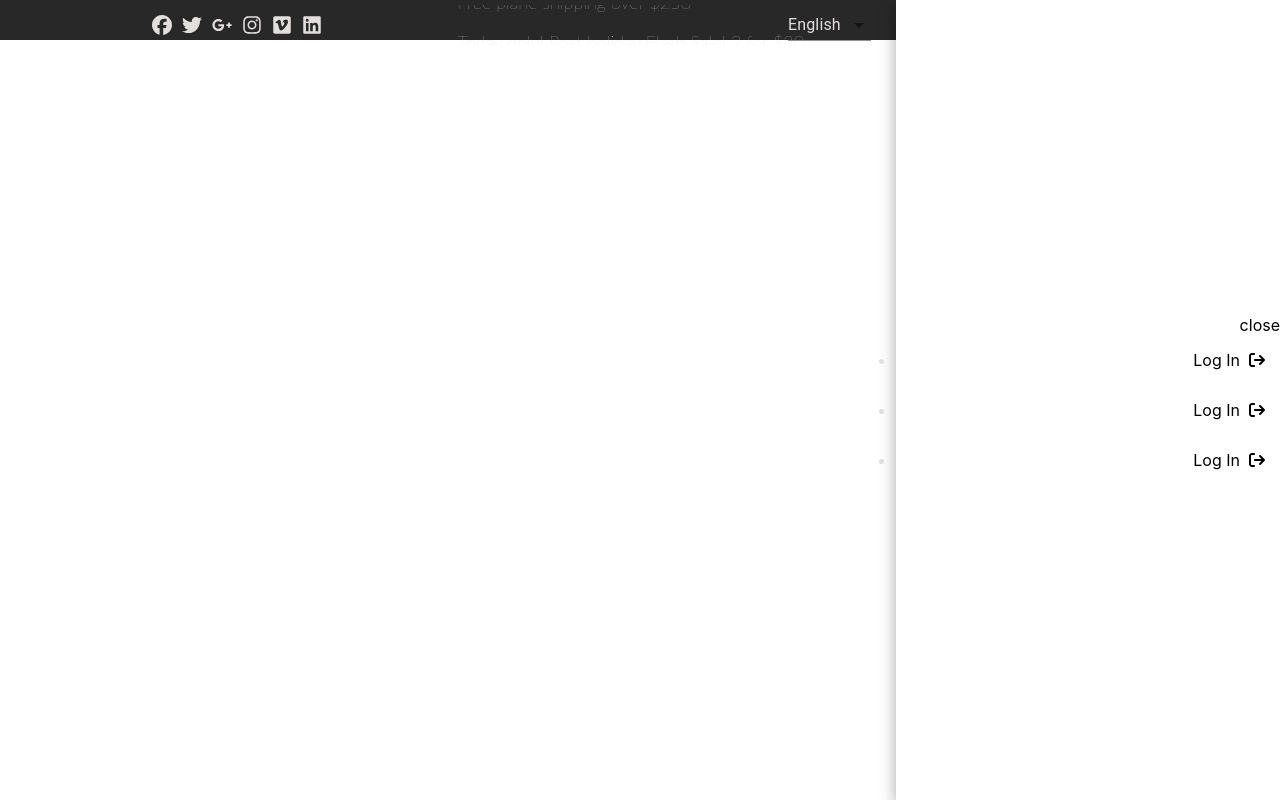
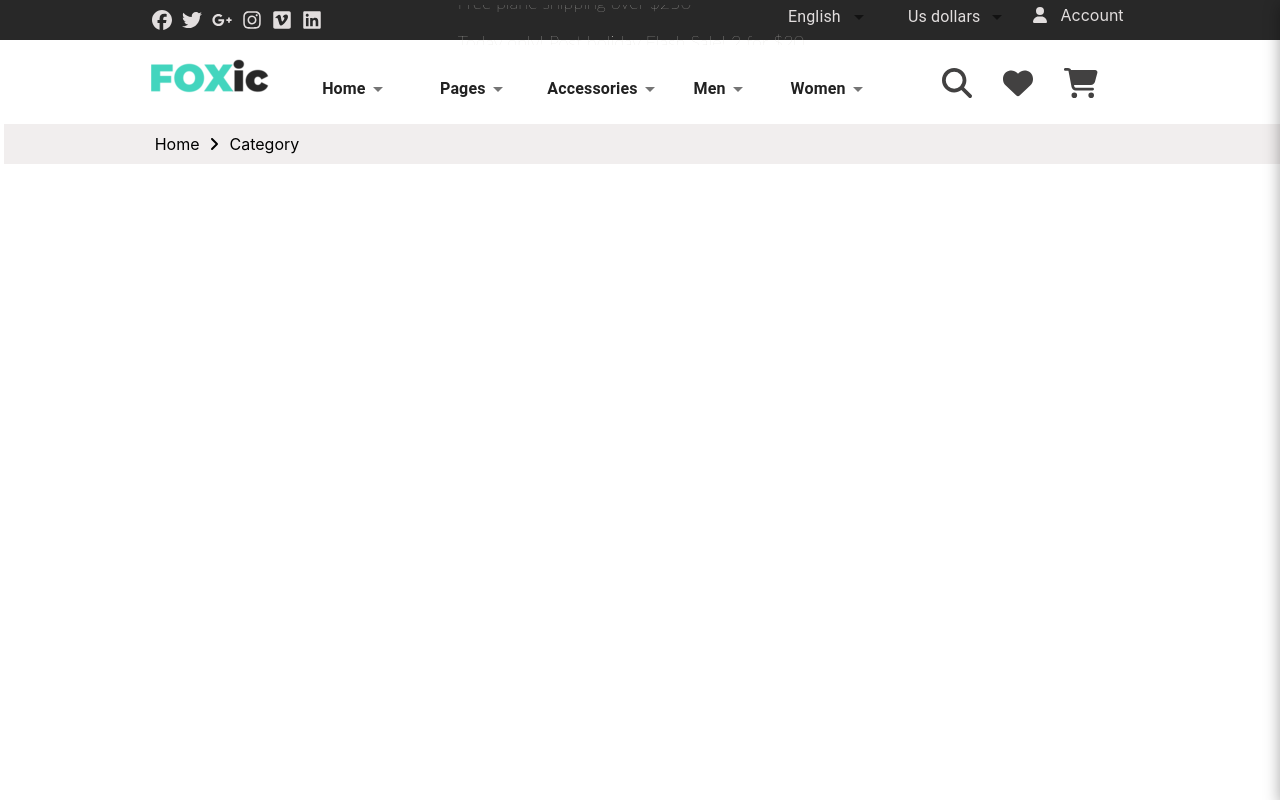
Before and after one commit to AhirwarTarun27/E-commerce-project, a React (Create React App) app in the folder Frontend/: page / in a window 1280 px wide. Built offline with nearby package versions, Linux system fonts and the light colour scheme.

Commit message:
navbar completed

```diff
--- a/Frontend/src/Pages/Header/Header.css
+++ b/Frontend/src/Pages/Header/Header.css
@@ -23,7 +23,7 @@ body {
 .dropDownSection{
   display: flex;
   justify-content: space-between;
-  margin-top: .5vh;
+  margin-top: -0.5vh;
 }
 
 .accountBtn{
@@ -57,8 +57,12 @@ body {
   transition: 350ms;
 }
 
+.navContentBox{
+  margin-top: -50vh;
+}
+
 .textLink{
-  color: black;
+  color: rgb(75, 75, 75);
   text-decoration: none;
   transition: color 0.3s ease-in-out;
 }
@@ -69,10 +73,31 @@ body {
 
 .sidebarItem{
   text-decoration: none;
-  color: black;
+  color: rgb(75, 75, 75);
   padding: 15px;
+  font-weight: bold;
+  list-style-type: none;
 }
 
+.ulStyle{
+  padding: 0px 80px ;
+  margin-top: 40px;
+}
+.ulStyle li{
+  padding: 20px;
+  border-bottom: 1px solid #e2dede;
+}
+
+.closeBtn{
+  margin: 50px 90px;
+  color: rgb(75, 75, 75);;
+  top: 0;
+
+  right: 20px;
+  padding: 10px;
+  cursor: pointer;
+  font-weight: bold;
+}
 
 
 /* Media screen css */
@@ -98,7 +123,7 @@ body {
 .iconBox{
   float: left;
   margin-left: 10px;
-  margin-top: 10px;
+  margin-top: 5px;
 }
 
 .icon{
@@ -281,3 +306,73 @@ body {
     transform: translate3d(0, -25%, 0);
   } */
 }
+
+/* center container css */
+.lowerContainer{
+  width: 77%;
+  margin: auto;
+}
+
+.blackText{
+  color: black;
+  font-weight: bold !important;
+  transition: color 0.3s ease-in-out;
+}
+
+.blackText:hover{
+  color: #24A8AA!important;
+}
+
+/* Second navbar section css............ */
+
+.secNavSection{
+  display: flex;
+  justify-content: space-between;
+  align-items: center;
+  margin-top: 10px;
+}
+
+.foxicLogo{
+  padding: 1vh 0;
+  cursor: pointer;
+}
+
+.containerSelectBtn{
+  display: flex;
+  justify-content: space-between;
+  align-items: center;
+  margin-top: 10px;
+}
+
+/* rightIconBox style */
+.grayColor{
+  color: rgb(66, 65, 65)!important;
+  transition: color 0.3s ease-in-out;
+}
+
+.grayColor:hover{
+  color: #24A8AA!important;
+}
+
+.iconStyle{
+  font-size: 30px;
+  margin-right: 31px;
+  cursor: pointer;
+}
+
+.endNavSection{
+  display: flex;
+  background-color: #f1eeee;
+  width: 100vw;
+  position: relative;
+  left: -11.5vw;
+  padding: 10px;
+  align-items: center;
+  gap: 10px;
+  z-index: -1;
+}
+
+.endNavSection> span:nth-child(1){
+  margin-left: 11vw;
+
+}
--- a/Frontend/src/Pages/Header/Header.tsx
+++ b/Frontend/src/Pages/Header/Header.tsx
@@ -8,15 +8,22 @@ import {
   faVimeo,
   faLinkedin,
 } from "@fortawesome/free-brands-svg-icons";
-import { faUser } from "@fortawesome/free-solid-svg-icons";
+import {
+  faUser,
+  faSearch,
+  faShoppingCart,
+  faHeart,
+  faAngleRight,
+} from "@fortawesome/free-solid-svg-icons";
 import { IconProp } from "@fortawesome/fontawesome-svg-core";
-import { Box, FormControl, NativeSelect } from "@mui/material";
+import { Box, FormControl, NativeSelect, TextField } from "@mui/material";
 import { useState } from "react";
 import { sidebarData } from "./sidebarData";
 import { Link } from "react-router-dom";
+import { Container } from "@mui/system";
 
 export const Header: React.FC = () => {
-  const [sideBar, setSideBar] = useState(false);
+  const [sideBar, setSideBar] = useState(true);
 
   const showSideBar = () => setSideBar(!sideBar);
   return (
@@ -57,6 +64,7 @@ export const Header: React.FC = () => {
                 inputProps={{
                   id: "uncontrolled-native",
                 }}
+                disableUnderline
                 className="textColor"
               >
                 <option className="textColor" value={"English"}>
@@ -82,6 +90,7 @@ export const Header: React.FC = () => {
                 inputProps={{
                   id: "uncontrolled-native",
                 }}
+                disableUnderline
                 className="textColor"
               >
                 <option className="textColor" value={"Us dollars"}>
@@ -96,7 +105,7 @@ export const Header: React.FC = () => {
               </NativeSelect>
             </FormControl>
           </Box>
-          <Box sx={{ width: 120 }}>
+          <Box onClick={showSideBar} sx={{ width: 120 }}>
             <span className="textColor accountBtn">
               <FontAwesomeIcon icon={faUser as IconProp} />
               &nbsp;&nbsp; Account
@@ -108,8 +117,11 @@ export const Header: React.FC = () => {
         className={sideBar ? "nav-menu active" : "nav-menu"}
         sx={{ width: "30%" }}
       >
-        <span onClick={showSideBar}>close</span>
-        <ul>
+        <div className="navContentBox">
+          <span className="closeBtn" onClick={showSideBar}>
+            Close
+          </span>
+          <ul className="ulStyle">
             {sidebarData.map((item, index) => {
               return (
                 <li key={index} className={item.cName}>
@@ -122,7 +134,175 @@ export const Header: React.FC = () => {
               );
             })}
           </ul>
+        </div>
       </Box>
+      <div className="lowerContainer">
+        <Box className="secNavSection">
+          <span>
+            <img
+              className="foxicLogo"
+              src={require("../../assets/images/logo.webp")}
+              alt="logo"
+            />
+          </span>
+          <div className="containerSelectBtn">
+            <Box sx={{ width: 120 }}>
+              <FormControl className="blackText">
+                <NativeSelect
+                  variant="standard"
+                  defaultValue={"Home"}
+                  inputProps={{
+                    id: "uncontrolled-native",
+                  }}
+                  disableUnderline
+                  className="blackText"
+                  dir="rtl"
+                >
+                  <option className="blackText" value={"Home"}>
+                    Home
+                  </option>
+                  <option className="blackText" value={"Spanish"}>
+                    Spanish
+                  </option>
+                  <option className="blackText" value={"German"}>
+                    German
+                  </option>
+                  <option className="blackText" value={"French"}>
+                    French
+                  </option>
+                </NativeSelect>
+              </FormControl>
+            </Box>
+            <Box sx={{ width: 120 }}>
+              <FormControl className="blackText">
+                <NativeSelect
+                  variant="standard"
+                  defaultValue={"Pages"}
+                  inputProps={{
+                    id: "uncontrolled-native",
+                  }}
+                  disableUnderline
+                  className="blackText"
+                  dir="rtl"
+                >
+                  <option className="blackText" value={"Pages"}>
+                    Pages
+                  </option>
+                  <option className="blackText" value={"Spanish"}>
+                    Spanish
+                  </option>
+                  <option className="blackText" value={"German"}>
+                    German
+                  </option>
+                  <option className="blackText" value={"French"}>
+                    French
+                  </option>
+                </NativeSelect>
+              </FormControl>
+            </Box>
+            <Box sx={{ width: 120 }}>
+              <FormControl className="blackText">
+                <NativeSelect
+                  variant="standard"
+                  defaultValue={"Accessories"}
+                  inputProps={{
+                    id: "uncontrolled-native",
+                  }}
+                  disableUnderline
+                  className="blackText"
+                  dir="rtl"
+                >
+                  <option className="blackText" value={"Accessories"}>
+                    Accessories
+                  </option>
+                  <option className="blackText" value={"Spanish"}>
+                    Spanish
+                  </option>
+                  <option className="blackText" value={"German"}>
+                    German
+                  </option>
+                  <option className="blackText" value={"French"}>
+                    French
+                  </option>
+                </NativeSelect>
+              </FormControl>
+            </Box>
+            <Box sx={{ width: 120 }}>
+              <FormControl className="blackText">
+                <NativeSelect
+                  variant="standard"
+                  defaultValue={"Men"}
+                  inputProps={{
+                    id: "uncontrolled-native",
+                  }}
+                  disableUnderline
+                  className="blackText"
+                  dir="rtl"
+                >
+                  <option className="blackText" value={"Men"}>
+                    Men
+                  </option>
+                  <option className="blackText" value={"Spanish"}>
+                    Spanish
+                  </option>
+                  <option className="blackText" value={"German"}>
+                    German
+                  </option>
+                  <option className="blackText" value={"French"}>
+                    French
+                  </option>
+                </NativeSelect>
+              </FormControl>
+            </Box>
+            <Box sx={{ width: 120 }}>
+              <FormControl className="blackText">
+                <NativeSelect
+                  variant="standard"
+                  defaultValue={"Women"}
+                  inputProps={{
+                    id: "uncontrolled-native",
+                  }}
+                  disableUnderline
+                  className="blackText"
+                  dir="rtl"
+                >
+                  <option className="blackText" value={"Women"}>
+                    Women
+                  </option>
+                  <option className="blackText" value={"Spanish"}>
+                    Spanish
+                  </option>
+                  <option className="blackText" value={"German"}>
+                    German
+                  </option>
+                  <option className="blackText" value={"French"}>
+                    French
+                  </option>
+                </NativeSelect>
+              </FormControl>
+            </Box>
+          </div>
+          <div className="rightIconBox">
+            <FontAwesomeIcon
+              className="grayColor iconStyle"
+              icon={faSearch as IconProp}
+            />
+            <FontAwesomeIcon
+              className="grayColor iconStyle"
+              icon={faHeart as IconProp}
+            />
+            <FontAwesomeIcon
+              className="grayColor iconStyle"
+              icon={faShoppingCart as IconProp}
+            />
+          </div>
+        </Box>
+        <div className="endNavSection">
+          <span>Home</span>
+          <FontAwesomeIcon icon={faAngleRight as IconProp} />
+          <span>Category</span>
+        </div>
+      </div>
     </div>
   );
 };
--- a/Frontend/src/Pages/Header/sidebarData.tsx
+++ b/Frontend/src/Pages/Header/sidebarData.tsx
@@ -13,13 +13,13 @@ export const sidebarData = [
     cName: "sidebarItem textColor",
   },
   {
-    title: "Log In",
-    icon: <FontAwesomeIcon icon={faArrowRightFromBracket as IconProp} />,
+    title: "Register",
+    icon: <FontAwesomeIcon icon={faUser as IconProp} />,
     link: "/signup",
     cName: "sidebarItem textColor",
   },
   {
-    title: "Log In",
+    title: "Product Detail Form",
     icon: <FontAwesomeIcon icon={faArrowRightFromBracket as IconProp} />,
     link: "/product-details",
     cName: "sidebarItem textColor",
```
Also changed, not shown: Frontend/src/assets/images/logo.webp (added). Lines whose indentation alone changed are shown as unchanged.
